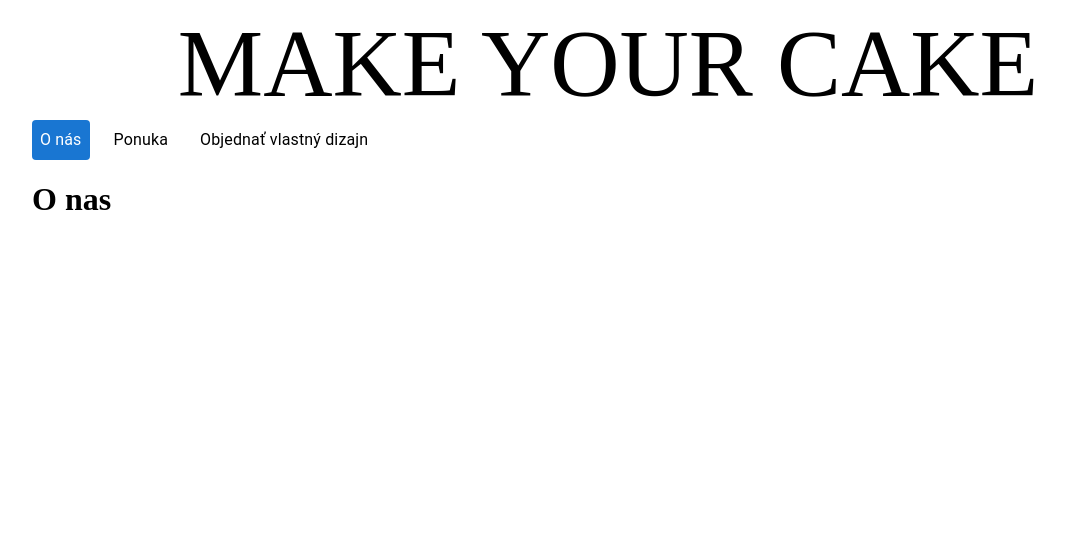
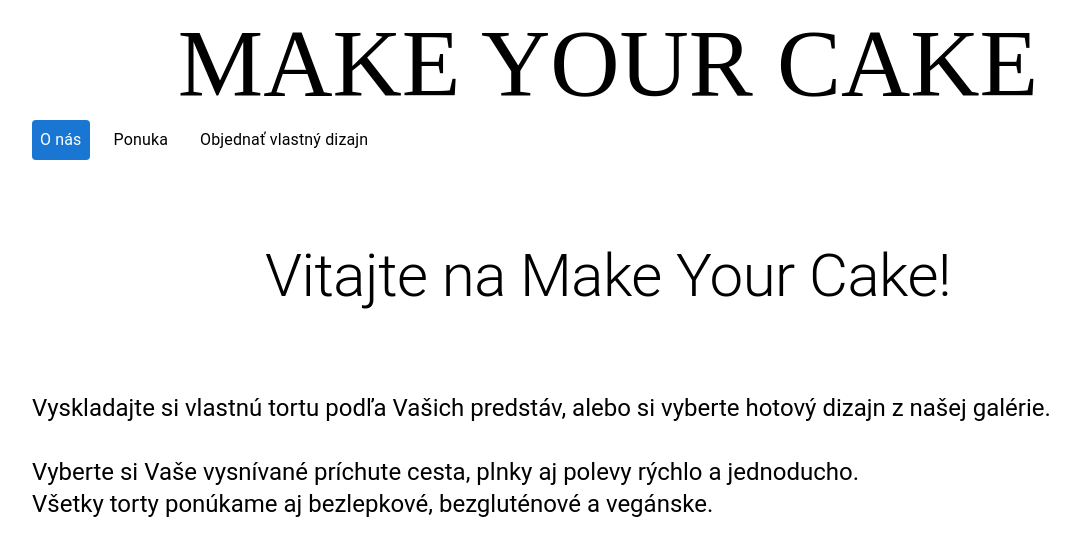
Before and after one commit to MartinZZZ/MakeYourCake, a Next.js app in the folder frontend/: page / in a window 1280 px wide. Shown: the top 556 px of the page, without its empty margins (32-1112 px from the left). Built offline with nearby package versions, Linux system fonts and the light colour scheme; a web font is replaced by a local one.

Commit message:
pridany velmi jednoduchy o nas

```diff
--- a/frontend/components/App.tsx
+++ b/frontend/components/App.tsx
@@ -1,3 +1,25 @@
+import {Box, Button, Typography} from "@mui/material";
+
 export const App = () => {
-  return <h1>O nas</h1>
+    return (
+        <>
+            {/*<h1>O nás</h1>*/}
+            <Typography variant="h2" padding='10vh' align='center'>
+                Vitajte na Make Your Cake!
+            </Typography>
+
+            <Typography variant="h5" display="block" >
+                Vyskladajte si vlastnú tortu podľa Vašich predstáv, alebo si vyberte hotový dizajn z našej galérie.
+                <br/>
+                <br/>
+                Vyberte si Vaše vysnívané príchute cesta, plnky aj polevy rýchlo a jednoducho.
+                <br/>
+                Všetky torty ponúkame aj bezlepkové, bezgluténové a vegánske.
+            </Typography>
+
+
+        </>
+
+
+    )
 }
```
